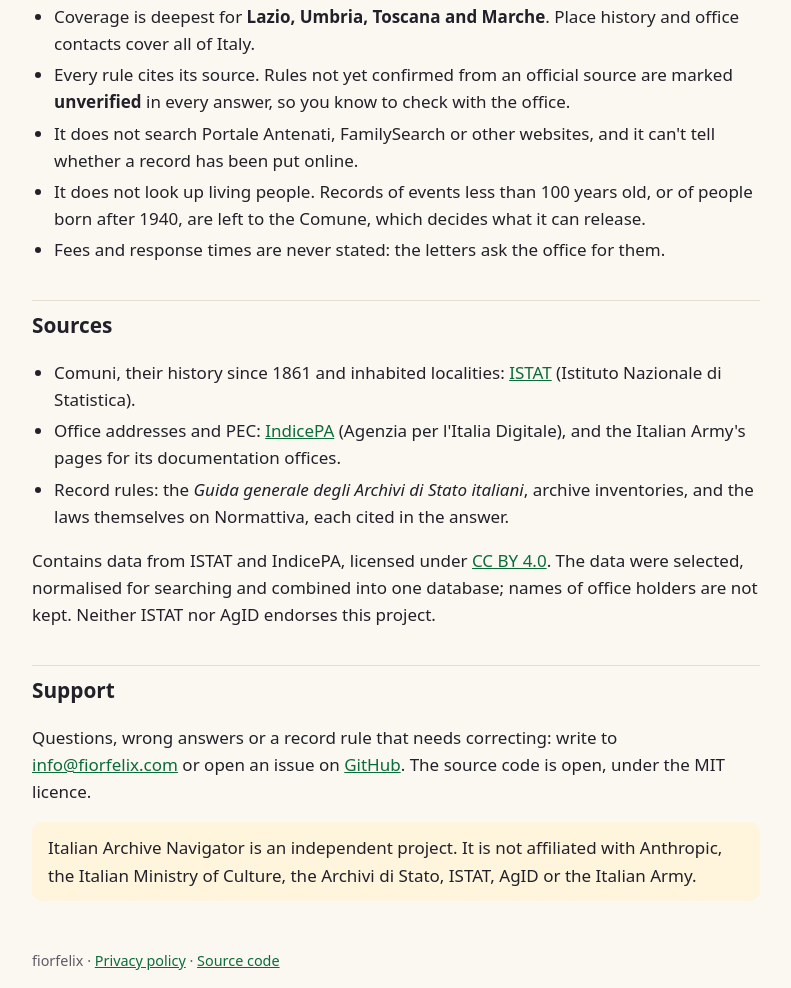
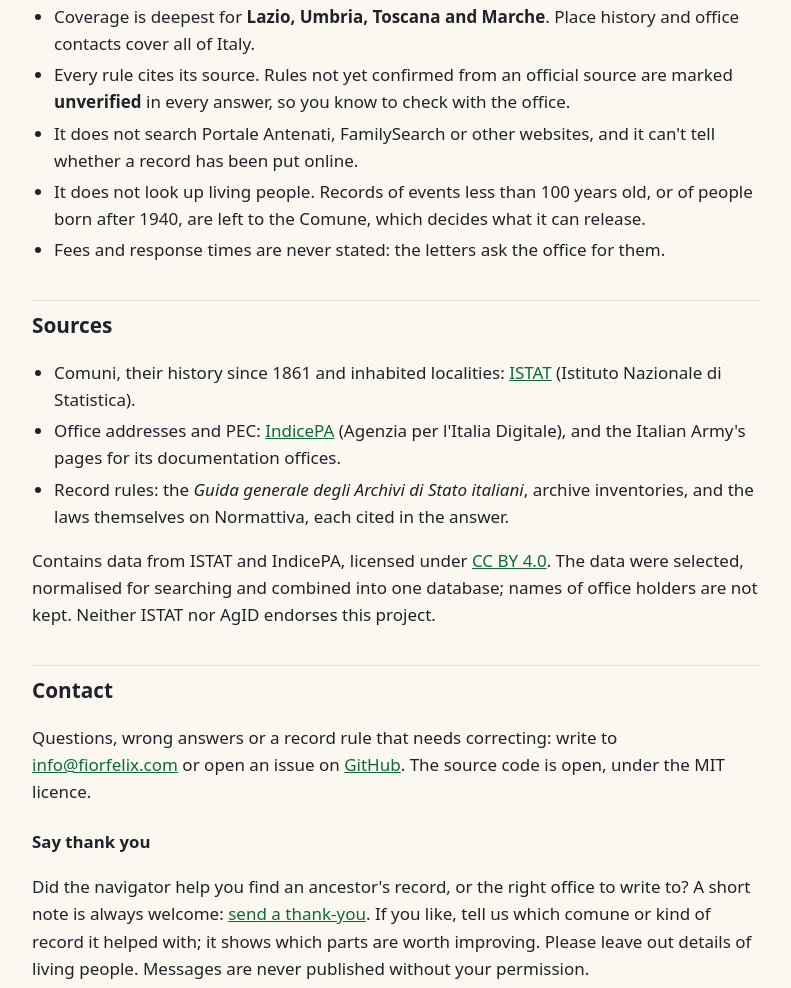
Before and after one commit to fiorfelix/italian-archive-navigator, a website: page site/index.html in a window 1280 px wide. Shown: the part 1812-2800 px from the top of the page, without its empty margins (244-1035 px from the left). Drawn offline with Linux system fonts and the light colour scheme.

Commit message:
Site: Contact section with a way to say thank you, security.txt; privacy policy says how contact e-mails are handled
Co-Authored-By: Claude Opus 5.5 <noreply@anthropic.com>

```diff
--- a/site/index.html
+++ b/site/index.html
@@ -26,7 +26,7 @@
       <a href="#limits">Coverage and limits</a>
       <a href="#sources">Sources</a>
       <a href="privacy">Privacy</a>
-      <a href="#support">Support</a>
+      <a href="#contact">Contact</a>
     </nav>
     <main>
       <h1>Find where an Italian ancestor's record is kept, and ask for it</h1>
@@ -168,13 +168,24 @@
         are not kept. Neither ISTAT nor AgID endorses this project.
       </p>
 
-      <h2 id="support">Support</h2>
+      <h2 id="contact">Contact</h2>
       <p>
         Questions, wrong answers or a record rule that needs correcting: write to
         <a href="mailto:info@fiorfelix.com">info@fiorfelix.com</a> or open an issue on
         <a href="https://github.com/fiorfelix/italian-archive-navigator/issues">GitHub</a>. The
         source code is open, under the MIT licence.
       </p>
+
+      <h3 id="thank-you">Say thank you</h3>
+      <p>
+        Did the navigator help you find an ancestor's record, or the right office to write to? A
+        short note is always welcome:
+        <a href="mailto:info@fiorfelix.com?subject=Thank%20you">send a thank-you</a>. If you like,
+        tell us which comune or kind of record it helped with; it shows which parts are worth
+        improving. Please leave out details of living people. Messages are never published without
+        your permission.
+      </p>
+
       <p class="note">
         Italian Archive Navigator is an independent project. It is not affiliated with Anthropic,
         the Italian Ministry of Culture, the Archivi di Stato, ISTAT, AgID or the Italian Army.
--- a/site/styles.css
+++ b/site/styles.css
@@ -101,6 +101,10 @@ h2 {
   padding-top: 8px;
   border-top: 1px solid var(--border);
 }
+h3 {
+  font-size: 1.05rem;
+  margin: 24px 0 8px;
+}
 .lead {
   font-size: 1.1rem;
   color: var(--muted);
```
Also changed, not shown: PRIVACY.md (+2 -1 lines), site/privacy.html (+3 -1 lines), site/.well-known/security.txt (added).
